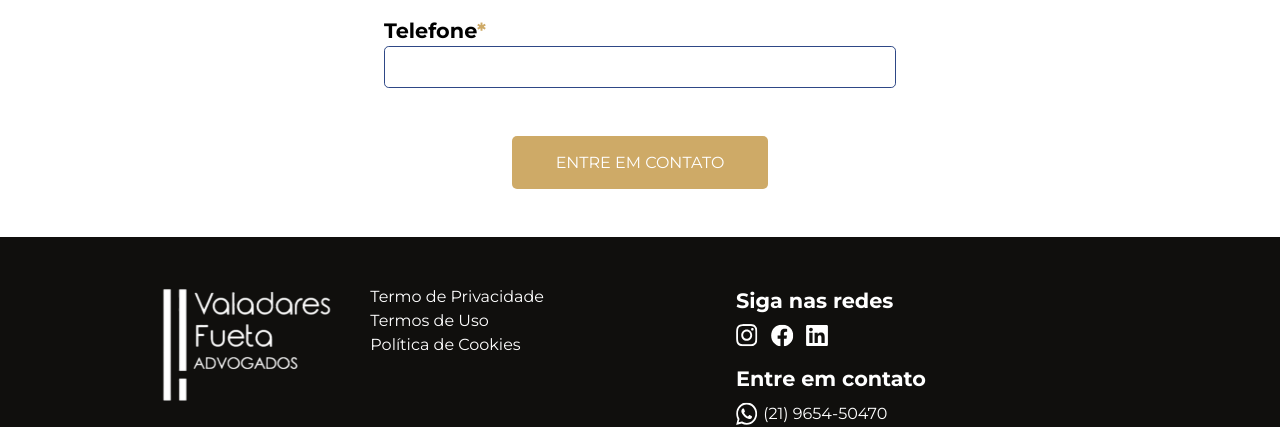
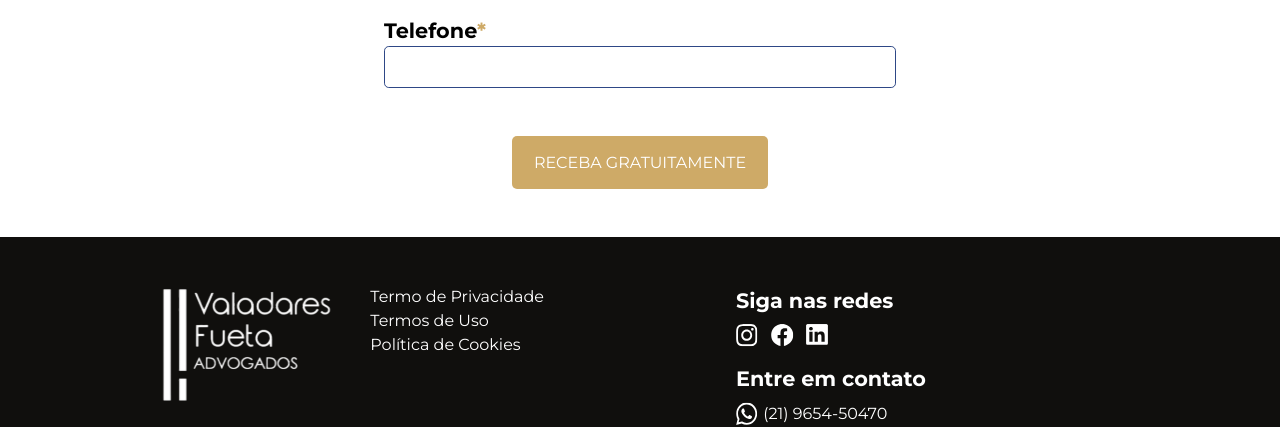
Before and after one commit to vcspc/landing-page-valadares, a Next.js app in the folder landing-page-valadares/: page / in a window 1280 px wide. Shown: the part 5260-5687 px from the top of the page. Built offline with nearby package versions, Linux system fonts and the light colour scheme.

Commit message:
Adicionado os links dos botões e redes sociais

```diff
--- a/landing-page-valadares/src/app/layout.jsx
+++ b/landing-page-valadares/src/app/layout.jsx
@@ -1,6 +1,8 @@
 import { Inter } from "next/font/google";
 /* import "style/globals.css"; */
 import "./globals.scss";
+
+import Link from "next/link";
 
 const inter = Inter({ subsets: ["latin"] });
 
@@ -55,9 +57,9 @@ export default function RootLayout({ children }) {
             <dir className="footer__container__direito">
               <p className="footer__container__direito__texto">Siga nas redes</p>
               <div className="footer__container__direito__redes">
-                <img src="instagram.svg" alt="" />
-                <img src="facebook.svg" alt="" />
-                <img src="linkedin.svg" alt="" />
+                <Link href="https://www.instagram.com/valadaresefueta.adv?igsh=MmZhZmx5b2Nibnly"><img src="instagram.svg" alt="" /></Link>
+                <Link href="https://www.facebook.com/ValadareseFueta?mibextid=ZbWKwL"><img src="facebook.svg" alt="" /></Link>
+                <Link href="https://www.linkedin.com/company/valadares-e-fueta-advogados/"><img src="linkedin.svg" alt="" /></Link>
               </div>
               <p className="footer__container__direito__texto">Entre em contato</p>
               <div className="footer__container__direito__whatsapp">
--- a/landing-page-valadares/src/app/page.jsx
+++ b/landing-page-valadares/src/app/page.jsx
@@ -9,7 +9,7 @@ export default function Home() {
     <main>
       <div className="container__video">
         <Botao
-          link="https://www.google.com.br"
+          link="https://wa.me/5521965450470?text=Ol%C3%A1%2C%20gostaria%20de%20saber%20mais%20sobre%20sua%20assessoria%20jur%C3%ADdica"
           texto="ENTRE EM CONTATO"
           cor="botao-escuro"
         />
@@ -18,7 +18,7 @@ export default function Home() {
       </div>
 
       <div className="container__faixa">
-        <p>Somos o Escritório de Advocacia Valadares e Fueta Advogados.
+        <p>Somos o Escritório de Advocacia Valadares e Fueta Advogados.<br />
         <span> Seu escudo jurídico no mundo empresarial.</span></p>
       </div>
 
@@ -69,7 +69,7 @@ export default function Home() {
           </div>
         </div>
         <Botao
-          link="https://www.google.com.br"
+          link="https://wa.me/5521965450470?text=Ol%C3%A1%2C%20gostaria%20de%20saber%20mais%20sobre%20sua%20assessoria%20jur%C3%ADdica"
           texto="ENTRE EM CONTATO"
           cor="botao-escuro"
         />
@@ -85,7 +85,7 @@ export default function Home() {
           </p>
           <img src="/mosaico.svg" alt="" />
         </div>
-        <Link href="https://www.google.com.br" className="container__quemsomos__link">
+        <Link href="https://www.instagram.com/valadaresefueta.adv?igsh=MmZhZmx5b2Nibnly" className="container__quemsomos__link">
           <div className="container__quemsomos__link__instagram" >
             <img src="/logo_instagram.svg" alt="" />
             <p>valadaresefueta.adv</p>
@@ -110,7 +110,7 @@ export default function Home() {
           />
         </div>
         <Botao
-          link="https://www.google.com.br"
+          link="https://wa.me/5521965450470?text=Ol%C3%A1%2C%20gostaria%20de%20saber%20mais%20sobre%20sua%20assessoria%20jur%C3%ADdica"
           texto="ENTRE EM CONTATO"
           cor="botao-escuro"
         />
@@ -137,7 +137,7 @@ export default function Home() {
           />
         </div>
         <Botao
-          link="https://www.google.com.br"
+          link="https://wa.me/5521965450470?text=Ol%C3%A1%2C%20gostaria%20de%20saber%20mais%20sobre%20sua%20assessoria%20jur%C3%ADdica"
           texto="ENTRE EM CONTATO"
           cor="botao-claro"
         />
@@ -170,7 +170,7 @@ export default function Home() {
           {/* <button type="submit">Enviar</button> */}
           <Botao
             link="https://www.google.com.br"
-            texto="ENTRE EM CONTATO"
+            texto="RECEBA GRATUITAMENTE"
             cor="botao-escuro"
           />
         </form>
--- a/landing-page-valadares/styles/_mixins.scss
+++ b/landing-page-valadares/styles/_mixins.scss
@@ -54,6 +54,11 @@
     border-radius: 10px;
     border: none;
     font-family: $fonte-principal;
+
+    &:hover {
+        background-color: $secundaria;
+        color: $texto-claro;
+    }
 }
 
 @mixin texto-formulario {
```
